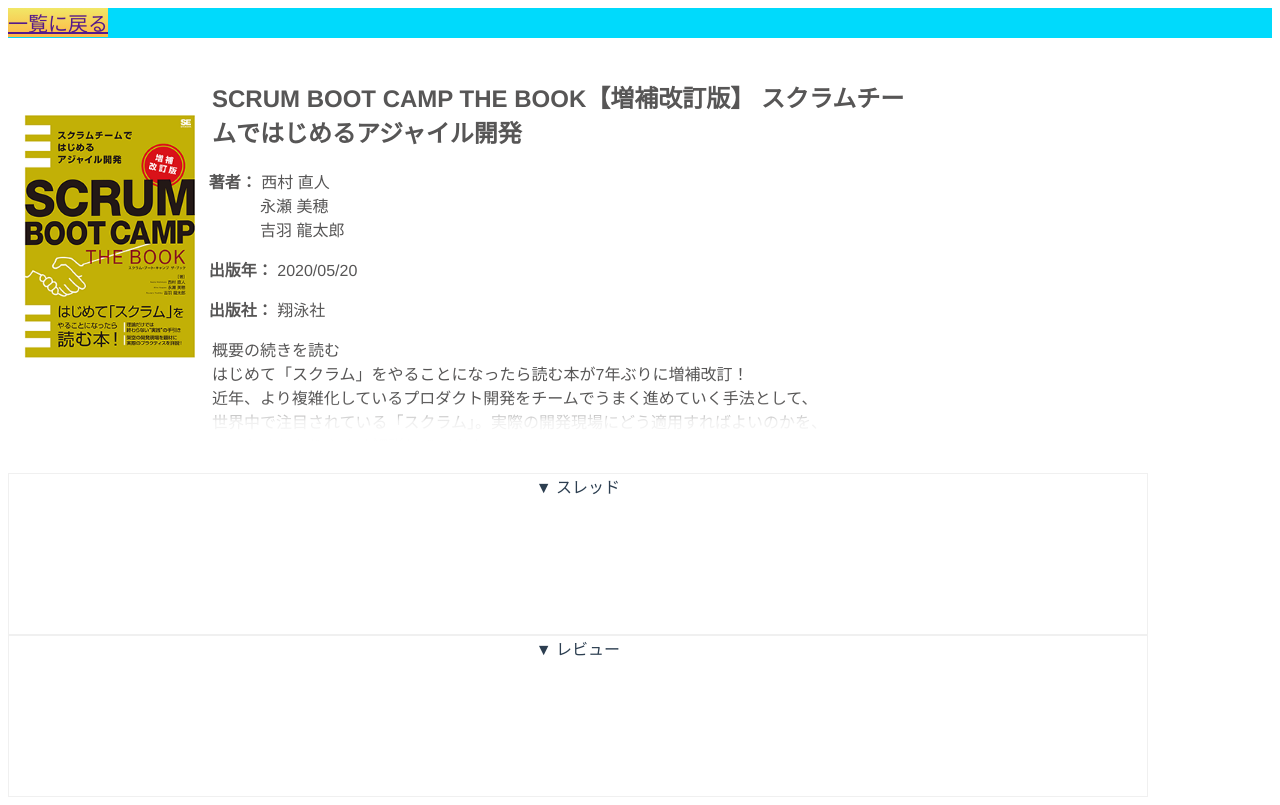
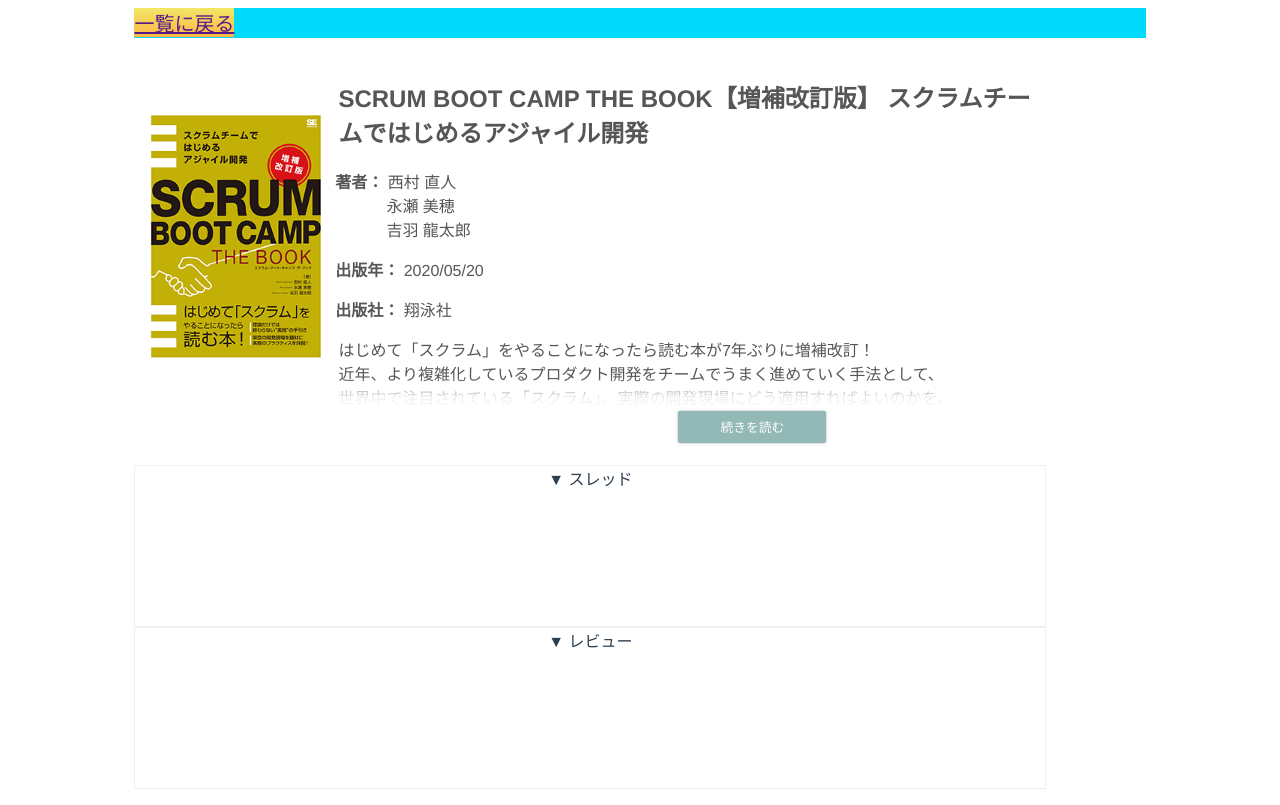
Before and after one commit to R-Yoshikawa/muscle-alchol, a Vue app: page / in a window 1280 px wide. Built offline with nearby package versions, Linux system fonts and the light colour scheme.

Commit message:
4th commit

```diff
--- a/src/components/Book.vue
+++ b/src/components/Book.vue
@@ -1,5 +1,5 @@
 <template>
-  <div>
+  <div class="mainBook">
     <Header />
     <BookMain />
     <BookThread />
@@ -20,4 +20,10 @@
 };
 </script>
 
-<style></style>
+<style scoped>
+.mainBook {
+  width: 80%;
+  margin: 0 auto;
+  max-width: 5000px;
+}
+</style>
--- a/src/components/BookMain.vue
+++ b/src/components/BookMain.vue
@@ -16,7 +16,7 @@
         <p><b>著者：</b> {{ sampleData.author }}</p>
         <p><b>出版年：</b> {{ sampleData.year }}</p>
         <p><b>出版社：</b> {{ sampleData.publisher }}</p>
-        <div class="bookDescription">
+        <div class="bookTitle">
           <div class="grad-wrap">
             <input id="trigger1" class="grad-trigger" type="checkbox" />
             <label class="grad-btn" for="trigger1"></label>
@@ -105,25 +105,56 @@
   background-position: 50%;
   background-position-y: 50px;
 }
-
+.grad-wrap {
+  position: relative;
+}
+.grad-wrap + .grad-wrap {
+  margin-top: 40px;
+}
 .grad-btn {
-  /*.grad-btnのCSSは表示/非表示の動作には関係ないので、ご自由にどうぞ。*/
+  z-index: 2;
+  position: absolute;
+  right: 0;
+  left: 10em;
+  bottom: -2em;
+  width: 148px;
+  margin: auto;
+  padding: 0.5em 0;
+  border-radius: 2px;
+  background: #93b9b6;
+  color: #fff;
+  font-size: 0.8rem;
+  text-align: center;
+  cursor: pointer;
+  transition: 0.2s ease;
+  box-shadow: 0 0 3px rgba(0, 0, 0, 0.3);
 }
-.grad-btn::before {
-  content: "概要の続きを読む";
+.grad-btn::after {
+  content: "続きを読む";
+}
+.grad-btn:hover {
+  background: #fff;
+  color: #009e8f;
+}
+.grad-btn .fa {
+  margin-right: 0.5em;
 }
 .grad-item {
   position: relative;
   overflow: hidden;
-  height: 80px; /*隠した状態の高さ*/
+  height: 80px;
+}
+.grad-item p + p {
+  margin-top: 1em;
 }
 .grad-item::before {
   display: block;
   position: absolute;
   bottom: 0;
   left: 0;
+  content: "";
   width: 100%;
-  height: 40px; /*グラデーションで隠す高さ*/
+  height: 40px; /*グラデーションで隠す範囲*/
   background: -webkit-linear-gradient(
     top,
     rgba(255, 255, 255, 0) 0%,
@@ -138,20 +169,26 @@
     rgba(255, 255, 255, 0.9) 50%,
     #fff 100%
   );
-  content: "";
 }
 .grad-trigger {
-  display: none; /*チェックボックスは常に非表示*/
+  display: none;
 }
-.grad-trigger:checked ~ .grad-btn::before {
-  content: "閉じる"; /*チェックされていたら、文言を変更する*/
+.grad-trigger:checked ~ .grad-btn {
+  bottom: -2em;
+}
+.grad-trigger:checked ~ .grad-btn::after {
+  content: "閉じる";
+}
+.grad-trigger:checked ~ .grad-btn .fa {
+  transform: rotate(180deg);
 }
 .grad-trigger:checked ~ .grad-item {
-  height: auto; /*チェックされていたら、高さを戻す*/
+  height: auto;
 }
 .grad-trigger:checked ~ .grad-item::before {
-  display: none; /*チェックされていたら、grad-itemのbeforeを非表示にする*/
+  display: none;
 }
+
 .bookTitle {
   text-indent: 0;
   position: relative;
@@ -162,6 +199,6 @@
   text-indent: 0;
   position: relative;
   right: 3em;
-  padding-bottom: 1em;
+  padding-bottom: 3em;
 }
 </style>
```
